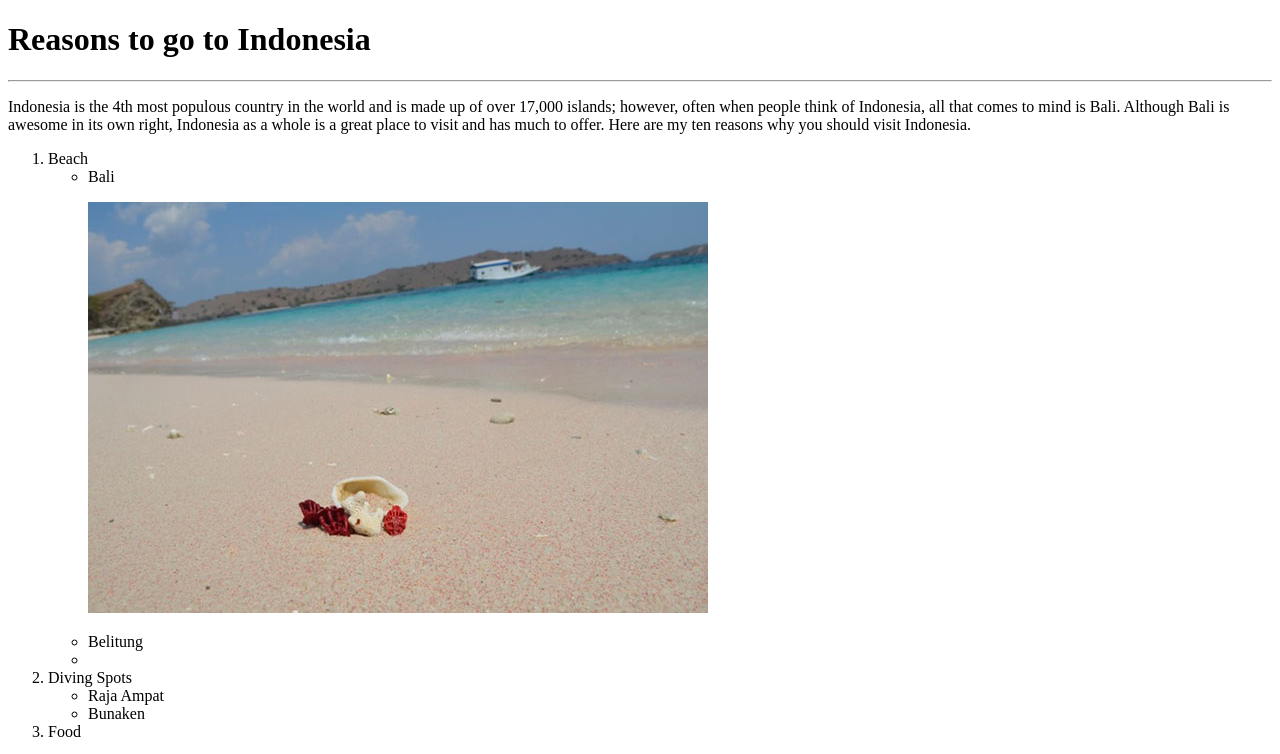
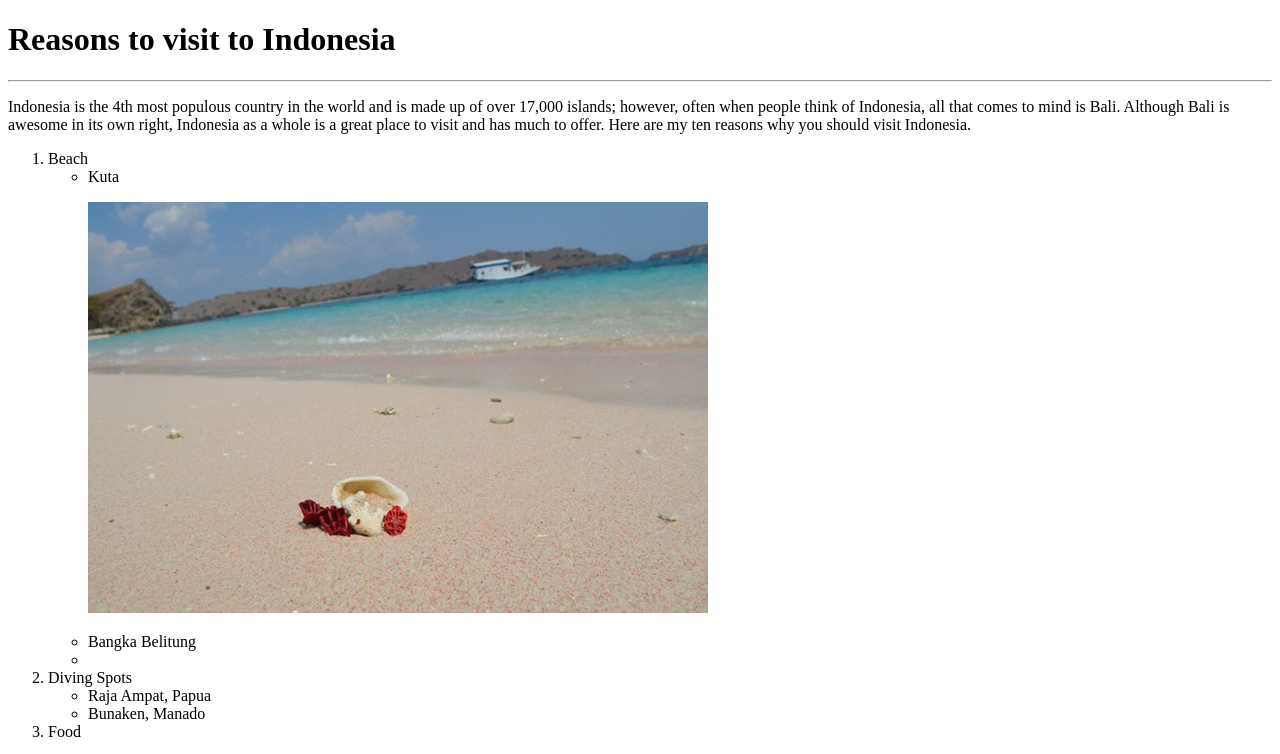
Before and after one commit to kristiads/kristiads.github.io, a plain HTML site: page index.html in a window 1280 px wide. Shown: the top 754 px of the page. Drawn offline with Linux system fonts and the light colour scheme.

Commit message:
Clearer description
Clearer description

```diff
--- a/index.html
+++ b/index.html
@@ -8,21 +8,21 @@
   </head>
 
   <body>
-    <h1>Reasons to go to Indonesia</h1>
+    <h1>Reasons to visit to Indonesia</h1>
     <hr>
     <p>Indonesia is the 4th most populous country in the world and is made up of over 17,000 islands; however, often when people think of Indonesia, all that comes to mind is Bali. Although Bali is awesome in its own right, Indonesia as a whole is a great place to visit and has much to offer. Here are my ten reasons why you should visit Indonesia.</p>
     <ol>
       <li>Beach</li>
       <ul>
-        <li>Bali</li>
+        <li>Kuta</li>
         <p><img src="beach.jpg"></p>
-        <li>Belitung</li>
+        <li>Bangka Belitung</li>
         <li>
         </ul>
       <li>Diving Spots</li>
       <ul>
-        <li>Raja Ampat</li>
-        <li>Bunaken</li>
+        <li>Raja Ampat, Papua</li>
+        <li>Bunaken, Manado</li>
       </ul>
       <li>Food</li>
       <p><img src="food.jpg"></p>
```
Also changed, not shown: spa.jpg (deleted).
